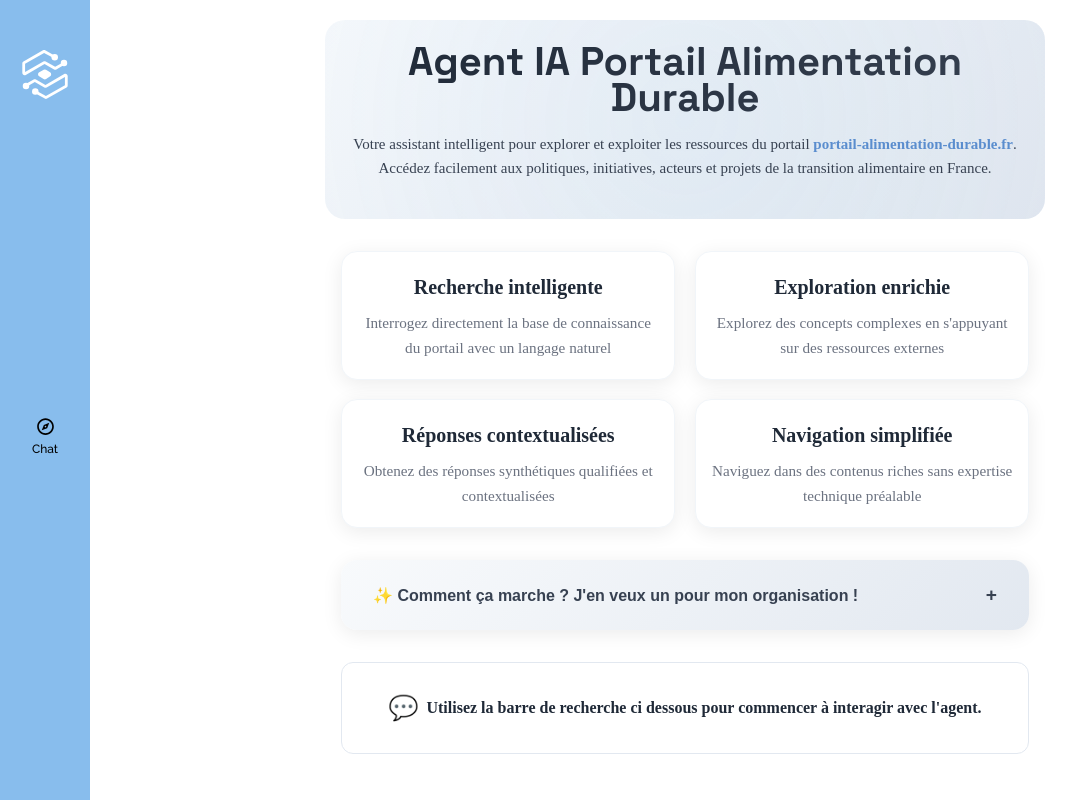
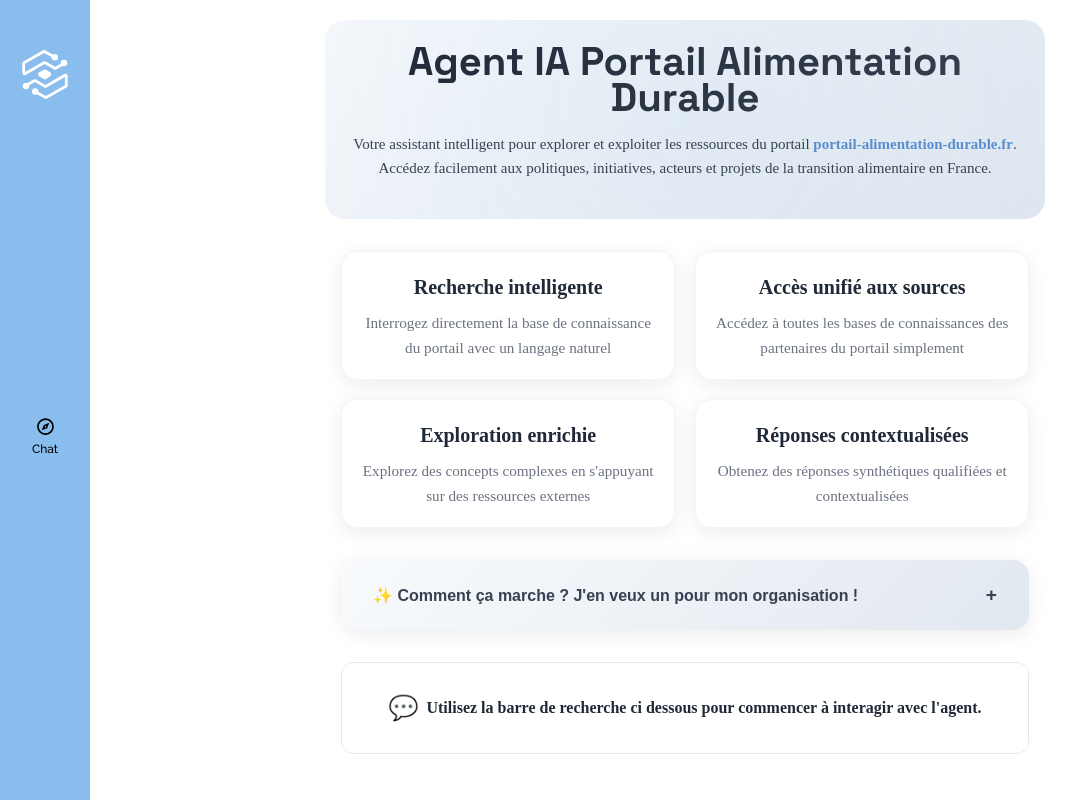
Before and after one commit to data-players/Portail-AD-Front-Agent, a React (Create React App) app in the folder frontend/: page /#/chat in a window 1280 px wide. Shown: the whole page, without its empty margins (0-1086 px from the left). Built offline with nearby package versions, Linux system fonts and the light colour scheme.

Commit message:
modification de l'intro message

```diff
--- a/frontend/src/components/IntroMessage.js
+++ b/frontend/src/components/IntroMessage.js
@@ -47,7 +47,10 @@ Développé par **[Data Players](https://data-players.com/)**, l'agent a été c
             <h4>Recherche intelligente</h4>
             <p>Interrogez directement la base de connaissance du portail avec un langage naturel</p>
           </div>
-
+          <div className="feature-card">
+            <h4>Accès unifié aux sources</h4>
+            <p>Accédez à toutes les bases de connaissances des partenaires du portail simplement</p>
+          </div>
           <div className="feature-card">
             <h4>Exploration enrichie</h4>
             <p>Explorez des concepts complexes en s'appuyant sur des ressources externes</p>
@@ -58,10 +61,7 @@ Développé par **[Data Players](https://data-players.com/)**, l'agent a été c
             <p>Obtenez des réponses synthétiques qualifiées et contextualisées</p>
           </div>
 
-          <div className="feature-card">
-            <h4>Navigation simplifiée</h4>
-            <p>Naviguez dans des contenus riches sans expertise technique préalable</p>
-          </div>
+
         </div>
 
         {/* CTA Section */}
```
